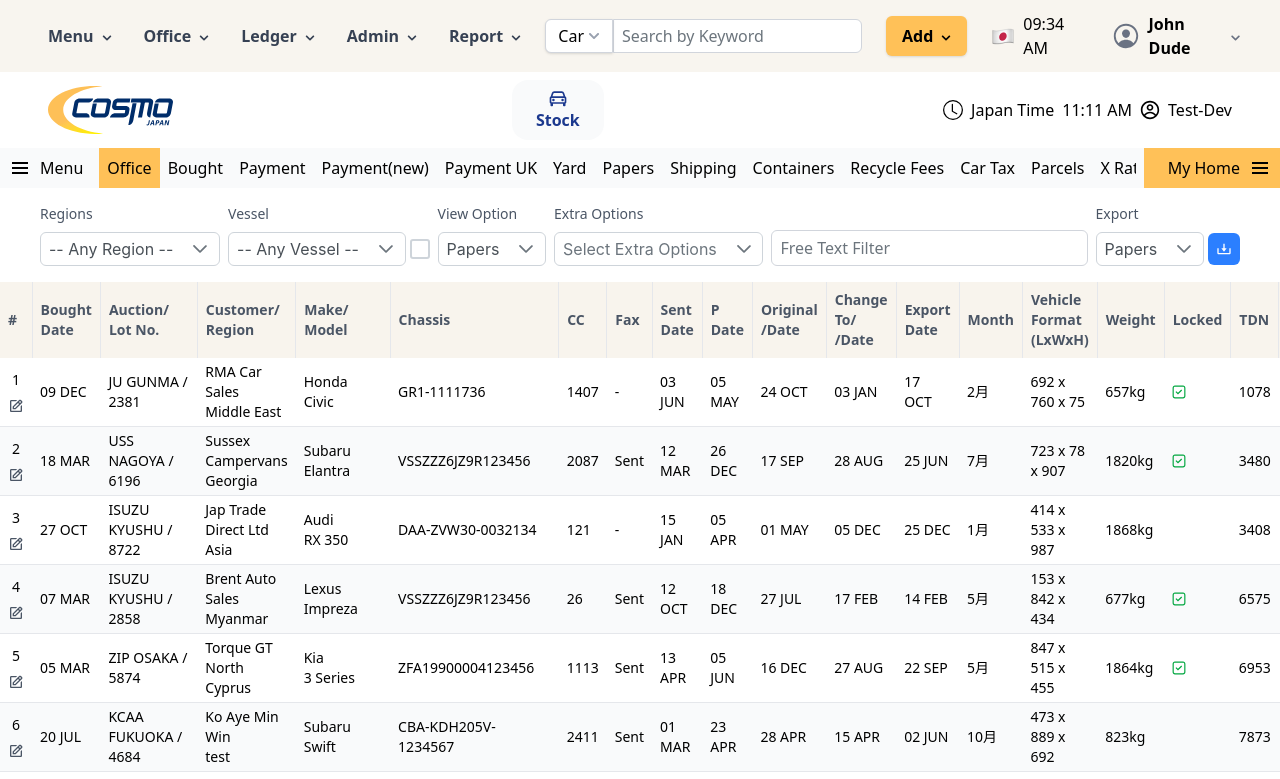
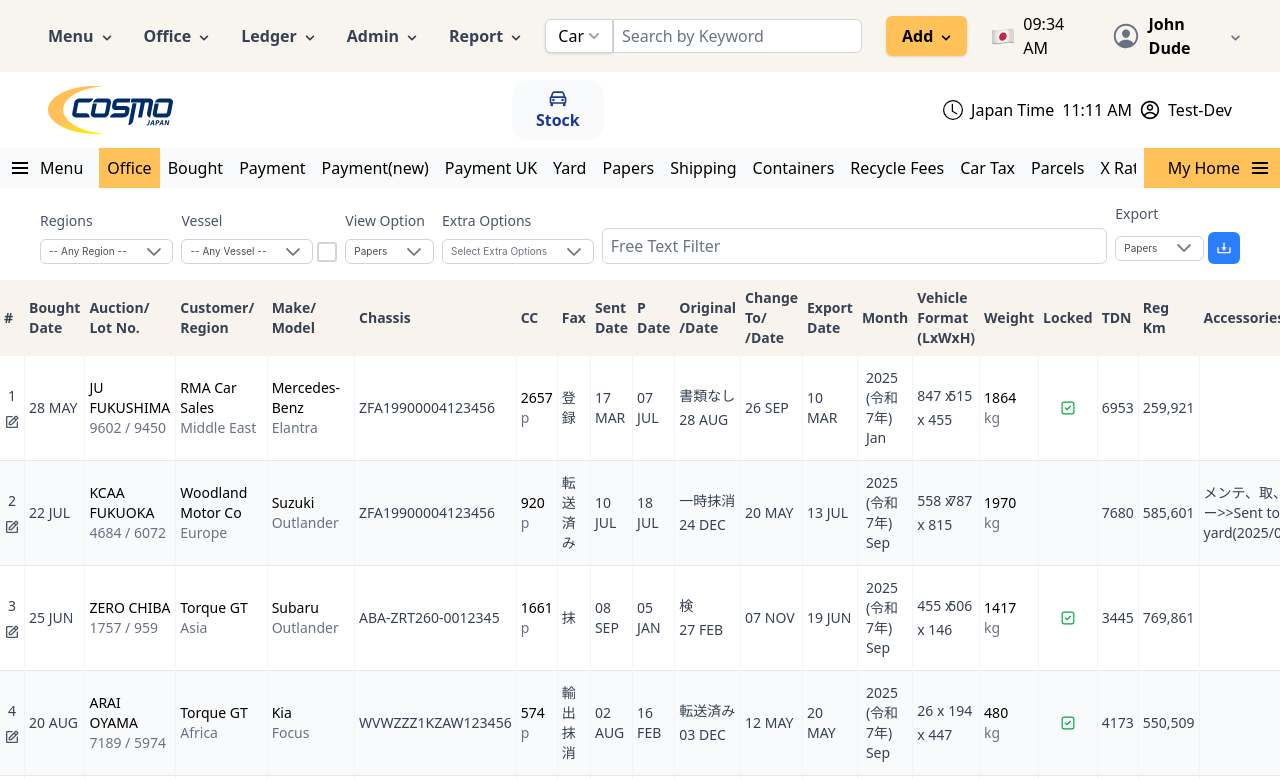
Before and after one commit to SakutaTHZ/auction-history, a React (Vite) app: page /papers in a window 1280 px wide. Shown: the top 779 px of the page. Built offline with nearby package versions, Linux system fonts and the light colour scheme.

Commit message:
New Fixes

```diff
--- a/src/index.css
+++ b/src/index.css
@@ -44,6 +44,27 @@
   .p-dropdown-label,.p-multiselect-label  {
   padding-top: 0.25rem;
   padding-bottom: 0.25rem;
+  font-size: x-small;
 }
   border-radius: 0.375rem !important;
 }
+
+.custom-calendar{
+  .p-inputtext{
+    font-size: small;
+    padding: 1px;
+  }
+}
+
+.custom-file-input {
+  font-size: 0; /* hides filename text */
+}
+
+.custom-file-input::file-selector-button {
+  font-size: 12px;
+  margin-top: 2px;
+  padding: 1px 4px;
+  background-color: #f1f1f1;
+  border: 1px solid #ccc;
+  cursor: pointer;
+}
--- a/src/pages/PapersPage/Papers.tsx
+++ b/src/pages/PapersPage/Papers.tsx
@@ -11,15 +11,17 @@
   carModels,
   chassisNumbers,
   customers,
+  faxLabels,
   regions,
   vessels,
   yardname,
 } from "../../assets/dataFile";
 import { Checkbox } from "primereact/checkbox";
 import { MultiSelect } from "primereact/multiselect";
+import { Calendar } from "primereact/calendar";
 
 const subHamburgerStyle = "text-nowrap p-2 h-full hover:bg-amber-100 text-base";
-const tableColStyle = `px-2 py-2 text-gray-600 border-e border-gray-200 text-left`;
+const tableColStyle = `px-1 py-2 text-gray-700 border-e border-gray-100 text-left text-sm`;
 
 const viewOptions: string[] = ["Papers", "OCR"];
 const exportOptions: string[] = ["Papers", "To JFA"];
@@ -30,7 +32,35 @@
   { label: "Has Plates", value: "has_plates" },
 ];
 
-function getRandomDateShort() {
+function getRandomDate(): Date {
+  const day = Math.floor(Math.random() * 28) + 1;
+  const monthIndex = Math.floor(Math.random() * 12);
+  const year = new Date().getFullYear(); // or customize as needed
+
+  return new Date(year, monthIndex, day);
+}
+/*function parseShortDateString(dateStr: string): Date {
+  const [day, monthStr] = dateStr.split(" ");
+  const monthIndex = [
+    "JAN",
+    "FEB",
+    "MAR",
+    "APR",
+    "MAY",
+    "JUN",
+    "JUL",
+    "AUG",
+    "SEP",
+    "OCT",
+    "NOV",
+    "DEC",
+  ].indexOf(monthStr.toUpperCase());
+
+  const year = new Date().getFullYear();
+
+  return new Date(year, monthIndex, parseInt(day, 10));
+}*/
+function formatShortDate(date: Date): string {
   const months = [
     "JAN",
     "FEB",
@@ -45,35 +75,38 @@
     "NOV",
     "DEC",
   ];
-
-  const day = Math.floor(Math.random() * 28) + 1; // Keep it safe for all months
-  const monthIndex = Math.floor(Math.random() * 12);
-
-  return `${day.toString().padStart(2, "0")} ${months[monthIndex]}`;
+  const day = String(date.getDate()).padStart(2, "0");
+  const month = months[date.getMonth()];
+  return `${day} ${month}`;
 }
 
 const generateRandomData = () => ({
-  boughtDate: getRandomDateShort(),
-  auctionLot: `${
-    auctions[Math.floor(Math.random() * auctions.length)]
-  } / ${Math.floor(Math.random() * 10000)}`,
+  boughtDate: getRandomDate(),
+  auction: `${auctions[Math.floor(Math.random() * auctions.length)]}`,
+  lot: `${Math.floor(Math.random() * 10000)} / ${Math.floor(
+    Math.random() * 10000
+  )}`,
   customer: customers[Math.floor(Math.random() * customers.length)],
-  region: regions[Math.floor(Math.random() * regions.length)],
+  region: regions[Math.floor(Math.random() * regions.length + 1)],
   make: carMakes[Math.floor(Math.random() * carMakes.length)],
   model: carModels[Math.floor(Math.random() * carModels.length)],
   chassis: chassisNumbers[Math.floor(Math.random() * chassisNumbers.length)],
   cc: `${Math.floor(Math.random() * 3000)}`,
-  fax: Math.random() < 0.5 ? "Sent" : "-",
-  sentDate: getRandomDateShort(),
-  pDate: getRandomDateShort(),
-  originalDate: getRandomDateShort(),
-  changeToDate: getRandomDateShort(),
-  exportDate: getRandomDateShort(),
-  month: `${Math.floor(Math.random() * 12) + 1}月`,
+  fax: faxLabels[Math.floor(Math.random() * faxLabels.length + 1)],
+  sentDate: getRandomDate(),
+  pDate: getRandomDate(),
+  original: faxLabels[Math.floor(Math.random() * faxLabels.length + 1)],
+  originalDate: getRandomDate(),
+  changeToDate: getRandomDate(),
+  exportDate: getRandomDate(),
+  month: getRandomDate(),
   vehicleFormat: `${Math.floor(Math.random() * 1000)} x ${Math.floor(
     Math.random() * 1000
   )} x ${Math.floor(Math.random() * 1000)}`,
-  weight: `${Math.floor(Math.random() * 2000)}kg`,
+  vehicleLength: `${Math.floor(Math.random() * 1000)}`,
+  vehicleWidth: `${Math.floor(Math.random() * 1000)}`,
+  vehicleHeight: `${Math.floor(Math.random() * 1000)}`,
+  weight: `${Math.floor(Math.random() * 2000)}`,
   locked: Math.random() < 0.5,
   tdn: `${Math.floor(Math.random() * 10000)}`,
   regKm: `${Math.floor(Math.random() * 1000000).toLocaleString()}`,
@@ -88,9 +121,38 @@
   etdPort: "HAK",
 });
 
+function formatDateWithEra(date: Date): string {
+  if (!date || isNaN(date.getTime())) return "Invalid Date";
+
+  const year = date.getFullYear();
+  const month = date.toLocaleString("en-US", { month: "short" });
+
+  let era = "";
+
+  const reiwaStart = new Date("2019-05-01");
+  const heiseiStart = new Date("1989-01-08");
+
+  if (date >= reiwaStart) {
+    const reiwaYear = year - 2018; // Reiwa 1 is 2019
+    era = `(令和${reiwaYear === 1 ? "元" : reiwaYear}年)`;
+  } else if (date >= heiseiStart) {
+    const heiseiYear = year - 1988; // Heisei 1 is 1989
+    era = `(平成${heiseiYear}年)`;
+  }
+
+  return `${year}\n${era || "-"}\n${month}`;
+}
+
 type PapersTableRowData = {
-  boughtDate: string;
-  auctionLot: string;
+  boughtDate: Date;
+  sentDate: Date;
+  pDate: Date;
+  originalDate: Date;
+  changeToDate: Date;
+  exportDate: Date;
+  // The rest stays the same
+  auction: string;
+  lot: string;
   customer: string;
   region: string;
   make: string;
@@ -98,13 +160,12 @@
   chassis: string;
   cc: string;
   fax: string;
-  sentDate: string;
-  pDate: string;
-  originalDate: string;
-  changeToDate: string;
-  exportDate: string;
-  month: string;
+  original: string;
+  month: Date;
   vehicleFormat: string;
+  vehicleLength: string;
+  vehicleWidth: string;
+  vehicleHeight: string;
   weight: string;
   locked: boolean;
   tdn: string;
@@ -129,22 +190,26 @@
   tableColStyle,
 }: PapersTableRowProps) {
   // States for all your data columns, initialized from props
-  const [boughtDate, setBoughtDate] = useState(initialData.boughtDate);
-  const [auctionLot, setAuctionLot] = useState(initialData.auctionLot);
-  const [customer, setCustomer] = useState(initialData.customer);
-  const [region, setRegion] = useState(initialData.region);
-  const [make, setMake] = useState(initialData.make);
-  const [model, setModel] = useState(initialData.model);
+  const [boughtDate] = useState(initialData.boughtDate);
+  const [auction] = useState(initialData.auction);
+  const [lot] = useState(initialData.lot);
+  const [customer] = useState(initialData.customer);
+  const [region] = useState(initialData.region);
+  const [make] = useState(initialData.make);
+  const [model] = useState(initialData.model);
   const [chassis, setChassis] = useState(initialData.chassis);
   const [cc, setCc] = useState(initialData.cc);
   const [fax, setFax] = useState(initialData.fax);
-  const [sentDate, setSentDate] = useState(initialData.sentDate);
+  const [sentDate, setSentDate] = useState<Date>(initialData.sentDate);
   const [pDate, setPDate] = useState(initialData.pDate);
+  const [original, setOriginal] = useState(initialData.original);
   const [originalDate, setOriginalDate] = useState(initialData.originalDate);
   const [changeToDate, setChangeToDate] = useState(initialData.changeToDate);
   const [exportDate, setExportDate] = useState(initialData.exportDate);
-  const [month, setMonth] = useState(initialData.month);
-  const [vehicleFormat, setVehicleFormat] = useState(initialData.vehicleFormat);
+  const [month, setMonth] = useState<Date>(initialData.month);
+  const [vehicleLength, setVehicleLength] = useState(initialData.vehicleLength);
+  const [vehicleWidth, setVehicleWidth] = useState(initialData.vehicleWidth);
+  const [vehicleHeight, setVehicleHeight] = useState(initialData.vehicleHeight);
   const [weight, setWeight] = useState(initialData.weight);
   const [locked, setLocked] = useState(initialData.locked);
   const [tdn, setTdn] = useState(initialData.tdn);
@@ -157,6 +222,8 @@
   const [etdPort, setEtdPort] = useState(initialData.etdPort);
 
   const [isEditing, setIsEditing] = useState(false);
+
+  const [vehicleFormatCheck, setVehicleFormatCheck] = useState(false);
 
   // Helper to render input or text based on edit mode
   const renderCell = <T extends string>(
@@ -200,62 +267,249 @@
             onClick={() => setIsEditing(!isEditing)}
             aria-label={isEditing ? "Save row data" : "Edit row data"}
           >
-            {isEditing ? "Save" : <BiEdit size={16}/>}
+            {isEditing ? "Save" : <BiEdit size={16} />}
           </button>
         </div>
       </td>
 
-      <td className={`${tableColStyle}`}>
-        {renderCell(boughtDate, setBoughtDate)}
+      <td className={`${tableColStyle} text-nowrap`}>
+        {formatShortDate(boughtDate)}
       </td>
 
       <td className={`${tableColStyle}`}>
-        {renderCell(auctionLot, setAuctionLot)}
+        <p className=" text-black">{auction}</p>
+        <p className=" text-gray-500">{lot}</p>
       </td>
 
       <td className={`${tableColStyle}`}>
-        {renderCell(customer, setCustomer)}
-        {renderCell(region, setRegion)}
+        <p className=" text-black">{customer}</p>
+        <p className=" text-gray-500">{region}</p>
       </td>
 
       <td className={`${tableColStyle}`}>
-        {renderCell(make, setMake)}
-        {renderCell(model, setModel)}
+        <p className=" text-black">{make}</p>
+        <p className=" text-gray-500">{model}</p>
       </td>
 
       <td className={`${tableColStyle}`}>{renderCell(chassis, setChassis)}</td>
 
-      <td className={`${tableColStyle}`}>{renderCell(cc, setCc)}</td>
-
-      <td className={`${tableColStyle}`}>{renderCell(fax, setFax)}</td>
-
       <td className={`${tableColStyle}`}>
-        {renderCell(sentDate, setSentDate)}
-      </td>
-
-      <td className={`${tableColStyle}`}>{renderCell(pDate, setPDate)}</td>
-
-      <td className={`${tableColStyle}`}>
-        {renderCell(originalDate, setOriginalDate)}
+        <p className=" text-black">{renderCell(cc, setCc)}</p>
+        <p className=" text-gray-500">p</p>
       </td>
 
       <td className={`${tableColStyle}`}>
-        {renderCell(changeToDate, setChangeToDate)}
+        {isEditing ? (
+          <Dropdown
+            value={fax}
+            onChange={(e) => setFax(e.value)}
+            options={faxLabels}
+            optionLabel="Fax"
+            placeholder="-"
+            className="w-full custom-dropdown text-sm"
+          />
+        ) : (
+          <p>{fax}</p>
+        )}
       </td>
 
       <td className={`${tableColStyle}`}>
-        {renderCell(exportDate, setExportDate)}
+        {isEditing ? (
+          <Calendar
+            value={sentDate}
+            onChange={(e) => {
+              if (e.value) setSentDate(e.value);
+            }}
+            className="custom-calendar"
+            pt={{
+              root: { className: "text-xs p-0 w-full min-w-16" },
+              input: {
+                className: "text-xs px-0 py-0 rounded border border-gray-300",
+              },
+              panel: { className: "text-sm" },
+            }}
+          />
+        ) : (
+          <p>{formatShortDate(sentDate)}</p>
+        )}
       </td>
 
-      <td className={`${tableColStyle}`}>{renderCell(month, setMonth)}</td>
+      <td className={`${tableColStyle}`}>
+        {isEditing ? (
+          <Calendar
+            value={pDate}
+            onChange={(e) => {
+              if (e.value) setPDate(e.value);
+            }}
+            className="custom-calendar"
+            pt={{
+              root: { className: "text-xs p-0 w-full min-w-16" },
+              input: {
+                className: "text-xs px-0 py-0 rounded border border-gray-300",
+              },
+              panel: { className: "text-sm" },
+            }}
+          />
+        ) : (
+          <p>{formatShortDate(pDate)}</p>
+        )}
+      </td>
 
       <td className={`${tableColStyle}`}>
-        {renderCell(vehicleFormat, setVehicleFormat)}
+        {isEditing ? (
+          <Dropdown
+            value={original}
+            onChange={(e) => setOriginal(e.value)}
+            options={faxLabels}
+            optionLabel="Fax"
+            placeholder="-"
+            className="w-full custom-dropdown text-sm"
+          />
+        ) : (
+          <p>{original}</p>
+        )}
+        <p className="pt-1">
+          {isEditing ? (
+            <Calendar
+              value={originalDate}
+              onChange={(e) => {
+                if (e.value) setOriginalDate(e.value);
+              }}
+              className="custom-calendar"
+              pt={{
+                root: { className: "text-xs p-0 w-full min-w-16" },
+                input: {
+                  className: "text-xs px-0 py-0 rounded border border-gray-300",
+                },
+                panel: { className: "text-sm" },
+              }}
+            />
+          ) : (
+            <p>{formatShortDate(originalDate)}</p>
+          )}
+        </p>
+        {isEditing && <input type="file" className="custom-file-input" />}
       </td>
 
-      <td className={`${tableColStyle}`}>{renderCell(weight, setWeight)}</td>
+      <td className={`${tableColStyle}`}>
+        {isEditing ? (
+          <Calendar
+            value={changeToDate}
+            onChange={(e) => {
+              if (e.value) setChangeToDate(e.value);
+            }}
+            className="custom-calendar"
+            pt={{
+              root: { className: "text-xs p-0 w-full min-w-16" },
+              input: {
+                className: "text-xs px-0 py-0 rounded border border-gray-300",
+              },
+              panel: { className: "text-sm" },
+            }}
+          />
+        ) : (
+          <p>{formatShortDate(changeToDate)}</p>
+        )}
+      </td>
 
-      <td className={`${tableColStyle} text-center`}>{renderLocked()}</td>
+      <td className={`${tableColStyle}`}>
+        {isEditing ? (
+          <Calendar
+            value={exportDate}
+            onChange={(e) => {
+              if (e.value) setExportDate(e.value);
+            }}
+            className="custom-calendar"
+            pt={{
+              root: { className: "text-xs p-0 w-full min-w-16" },
+              input: {
+                className: "text-xs px-0 py-0 rounded border border-gray-300",
+              },
+              panel: { className: "text-sm" },
+            }}
+          />
+        ) : (
+          <p>{formatShortDate(exportDate)}</p>
+        )}
+      </td>
+
+      <td className={`${tableColStyle}`}>
+        {isEditing ? (
+          <Calendar
+            value={month}
+            onChange={(e) => {
+              if (e.value instanceof Date) setMonth(e.value);
+            }}
+            dateFormat="dd M yy"
+            className="custom-calendar"
+            pt={{
+              root: { className: "text-xs p-0 w-full min-w-16" },
+              input: {
+                className: "text-xs px-0 py-0 rounded border border-gray-300",
+              },
+              panel: { className: "text-sm" },
+            }}
+          />
+        ) : (
+          <div className="whitespace-pre-line text-sm p-1">
+            {formatDateWithEra(month)}
+          </div>
+        )}
+      </td>
+
+      <td className={`${tableColStyle}`}>
+        <div className="grid grid-cols-2 gap-1">
+          <p>
+            {isEditing ? (
+              <input
+                type="text"
+                value={vehicleLength}
+                onChange={(e) => setVehicleLength(e.target.value)}
+                className="border w-full py-0.5 rounded border-gray-200 bg-white"
+              />
+            ) : (
+              <p className="text-nowrap">{vehicleLength} x</p>
+            )}
+          </p>
+          <p>
+            {isEditing ? (
+              <input
+                type="text"
+                value={vehicleWidth}
+                onChange={(e) => setVehicleWidth(e.target.value)}
+                className="border w-full py-0.5 rounded border-gray-200 bg-white"
+              />
+            ) : (
+              <p className="text-nowrap">{vehicleWidth}</p>
+            )}
+          </p>
+          <p>
+            {isEditing ? (
+              <input
+                type="text"
+                value={vehicleHeight}
+                onChange={(e) => setVehicleHeight(e.target.value)}
+                className="border w-full py-0.5 rounded border-gray-200 bg-white"
+              />
+            ) : (
+              <p className="text-nowrap">x {vehicleHeight}</p>
+            )}
+          </p>
+          {isEditing && (
+            <Checkbox
+              onChange={(e) => setVehicleFormatCheck(e.checked ?? false)}
+              checked={vehicleFormatCheck}
+            ></Checkbox>
+          )}
+        </div>
+      </td>
+
+      <td className={`${tableColStyle}`}>
+        <p className=" text-black">{renderCell(weight, setWeight)}</p>
+        <p className=" text-gray-500">kg</p>
+      </td>
+
+      <td className={`${tableColStyle} text-center`}><div className="flex items-center justify-center">{renderLocked()}</div></td>
 
       <td className={`${tableColStyle}`}>{renderCell(tdn, setTdn)}</td>
 
@@ -594,7 +848,7 @@
                 key={i}
                 index={i + 1}
                 initialData={generateRandomData()}
-                tableColStyle="px-2 py-1 text-sm" // example style, use your actual class
+                tableColStyle={tableColStyle}
               />
             ))}
           </tbody>
```
Also changed, not shown: src/assets/dataFile.ts (+13 -0 lines).
